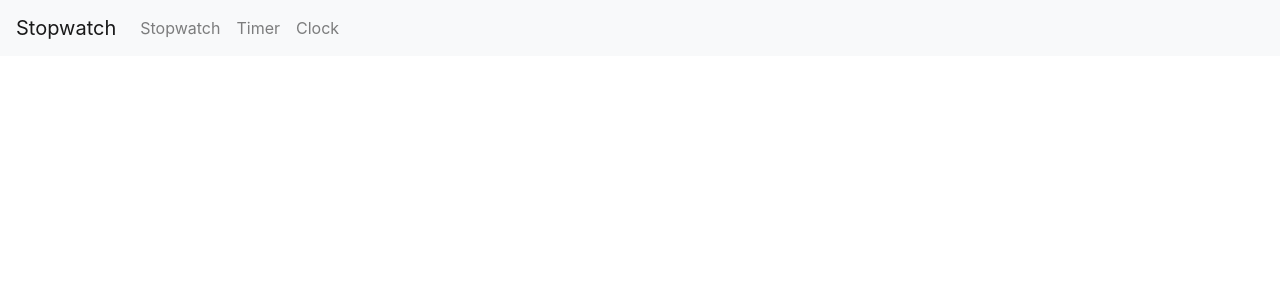
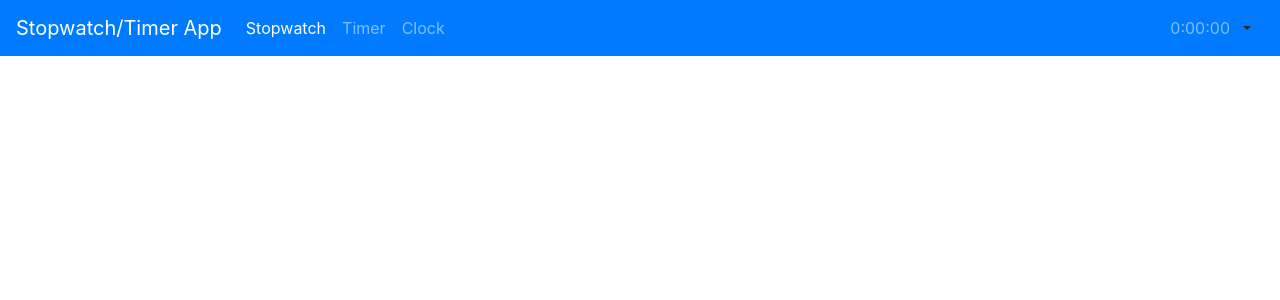
Before and after one commit to NRoboto/react-stopwatch-timer, a React (Create React App) app: page / in a window 1280 px wide. Shown: the top 300 px of the page. Built offline with nearby package versions, Linux system fonts and the light colour scheme.

Commit message:
Improved navbar

```diff
--- a/src/navigation/index.tsx
+++ b/src/navigation/index.tsx
@@ -7,19 +7,53 @@ import {
   Collapse,
   Nav,
   NavLink,
+  NavbarText,
+  Container,
+  Col,
+  Row,
+  Button,
 } from "reactstrap";
 
-export let Navigation = () => {
-  const [isCollapsed, setCollapsed] = React.useState(true);
-  const toggleNavbar = () => setCollapsed(!isCollapsed);
+export const Navigation = () => {
+  const [navIsCollapsed, setNavCollapsed] = React.useState(true);
+  const [peakIsCollapsed, setPeakCollapsed] = React.useState(true);
+  const toggleNavbar = () => setNavCollapsed(!navIsCollapsed);
+  const togglePeak = () => setPeakCollapsed(!peakIsCollapsed);
 
   return (
-    <Navbar color="light" light expand="md">
-      <NavbarBrand href="#">Stopwatch</NavbarBrand>
+    <>
+      {/* Peak */}
+      <Collapse isOpen={!peakIsCollapsed}>
+        <Container className="bg-primary text-light" fluid>
+          <Row>
+            <Col xs="12" md="2">
+              Stopwatch 1
+            </Col>
+            <Col>0:00:00</Col>
+          </Row>
+          <Row>
+            <Col xs="12" md="2">
+              Stopwatch 2
+            </Col>
+            <Col>0:00:00</Col>
+          </Row>
+          <Row>
+            <Col xs="12" md="2">
+              Stopwatch 3
+            </Col>
+            <Col>0:00:00</Col>
+          </Row>
+        </Container>
+      </Collapse>
+
+      {/* Navbar */}
+      <Navbar color="primary" dark expand="md" sticky="top">
+        <NavbarBrand href="#">Stopwatch/Timer App</NavbarBrand>
         <NavbarToggler onClick={toggleNavbar} className="mr-2"></NavbarToggler>
-      <Collapse isOpen={!isCollapsed} navbar>
-        <Nav navbar>
-          <NavItem>
+        <Collapse isOpen={!navIsCollapsed} navbar>
+          {/* Left content */}
+          <Nav className="mr-auto" navbar>
+            <NavItem active>
               <NavLink href="#">Stopwatch</NavLink>
             </NavItem>
             <NavItem>
@@ -29,7 +63,15 @@ export let Navigation = () => {
               <NavLink href="#">Clock</NavLink>
             </NavItem>
           </Nav>
+          {/* Right content */}
+          <Nav>
+            <NavbarText>0:00:00</NavbarText>
+            <Button onClick={togglePeak} outline color="link">
+              <span className="dropdown-toggle"></span>
+            </Button>
+          </Nav>
         </Collapse>
       </Navbar>
+    </>
   );
 };
```
Lines whose indentation alone changed are shown as unchanged.
